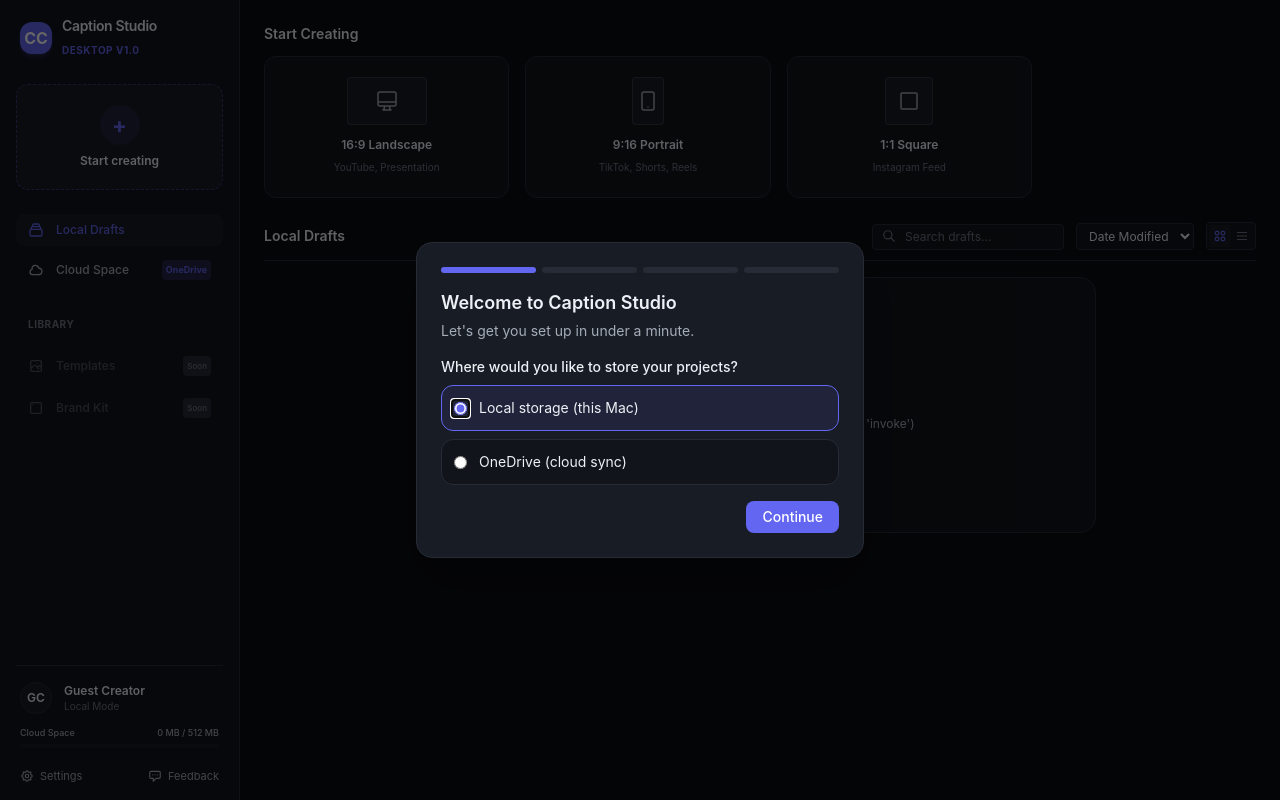
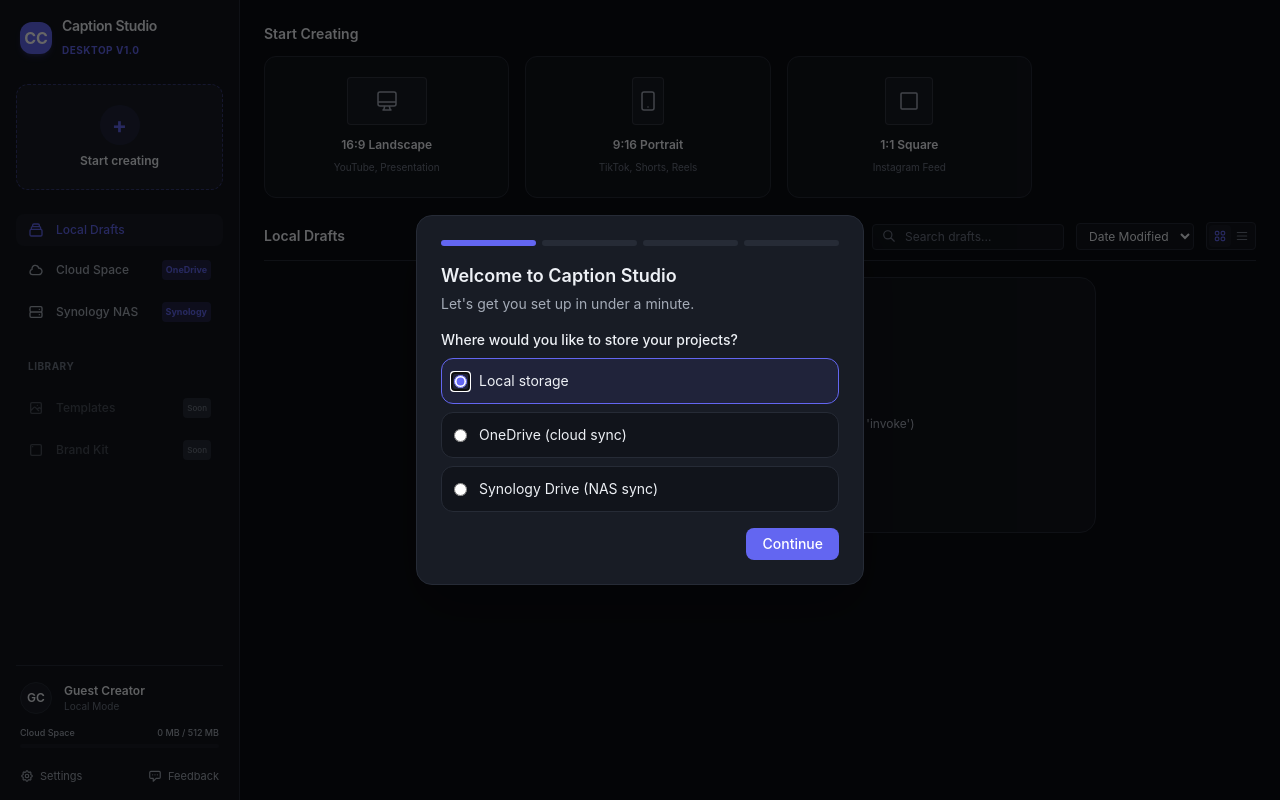
Before and after one commit to vinodhgsk/caption-studio, a React (Vite) app: page /#/ in a window 1280 px wide. Built offline with nearby package versions, Linux system fonts and the light colour scheme.

Commit message:
feat: implement project creation with multi-location storage support and new UI components

```diff
--- a/src/main/storage/index.ts
+++ b/src/main/storage/index.ts
@@ -20,6 +20,9 @@
   createSyncedOneDriveProvider,
   detectOneDrivePath
 } from './OneDriveProvider'
+import {
+  createSyncedSynologyDriveProvider
+} from './SynologyProvider'
 
 /** Open-dialog filters for media import (P3.3): video + image extensions. */
 const MEDIA_DIALOG_FILTERS: Electron.FileFilter[] = [
@@ -72,6 +75,9 @@
 export function getProvider(location: StorageLocation): StorageProvider {
   if (location === 'local') {
     return new LocalProvider(defaultLocalRoot())
+  }
+  if (location === 'synology') {
+    return createSyncedSynologyDriveProvider()
   }
   if (detectOneDrivePath() !== null) {
     return createSyncedOneDriveProvider()
--- a/src/renderer/routes/editorParams.ts
+++ b/src/renderer/routes/editorParams.ts
@@ -8,7 +8,7 @@
 
 /** Narrow a raw query value to a known `StorageLocation`, else null. */
 function asLocation(value: string | null): StorageLocation | null {
-  return value === 'local' || value === 'onedrive' ? value : null
+  return value === 'local' || value === 'onedrive' || value === 'synology' ? value : null
 }
 
 /**
--- a/src/renderer/routes/home/NewProjectDialog.tsx
+++ b/src/renderer/routes/home/NewProjectDialog.tsx
@@ -22,7 +22,8 @@
 ]
 const LOCATIONS: ReadonlyArray<{ code: StorageLocation; label: string }> = [
   { code: 'local', label: 'Local' },
-  { code: 'onedrive', label: 'OneDrive' }
+  { code: 'onedrive', label: 'OneDrive' },
+  { code: 'synology', label: 'Synology Drive' }
 ]
 
 const fieldLabel = 'mb-1 block text-sm font-medium text-text-secondary'
--- a/src/renderer/routes/home/Sidebar.tsx
+++ b/src/renderer/routes/home/Sidebar.tsx
@@ -90,6 +90,36 @@
           </span>
           <span className="rounded bg-accent/20 px-1 py-0.5 text-[9px] font-bold text-accent">
             OneDrive
+          </span>
+        </button>
+
+        <button
+          type="button"
+          onClick={() => onLocationChange('synology')}
+          className={`flex w-full items-center justify-between rounded-md px-3 py-2 text-left text-xs font-medium transition-colors ${
+            currentLocation === 'synology'
+              ? 'bg-surface-2 text-accent'
+              : 'text-text-secondary hover:bg-surface-2 hover:text-text-primary'
+          }`}
+        >
+          <span className="flex items-center gap-3">
+            <svg
+              className="h-4 w-4"
+              fill="none"
+              viewBox="0 0 24 24"
+              stroke="currentColor"
+              strokeWidth={2}
+            >
+              <path
+                strokeLinecap="round"
+                strokeLinejoin="round"
+                d="M5 12h14M5 12a2 2 0 01-2-2V6a2 2 0 012-2h14a2 2 0 012 2v4a2 2 0 01-2 2M5 12a2 2 0 00-2 2v4a2 2 0 002 2h14a2 2 0 002-2v-4a2 2 0 00-2-2m-2-4h.01M17 16h.01"
+              />
+            </svg>
+            <span>Synology NAS</span>
+          </span>
+          <span className="rounded bg-accent/20 px-1 py-0.5 text-[9px] font-bold text-accent">
+            Synology
           </span>
         </button>
 
--- a/src/renderer/routes/onboarding/OnboardingModal.tsx
+++ b/src/renderer/routes/onboarding/OnboardingModal.tsx
@@ -86,7 +86,7 @@
                 Where would you like to store your projects?
               </legend>
               <div className="flex flex-col gap-2">
-                {(['local', 'onedrive'] as const).map((loc, idx) => (
+                {(['local', 'onedrive', 'synology'] as const).map((loc, idx) => (
                   <label
                     key={loc}
                     className={`flex cursor-pointer items-center gap-3 rounded-lg border p-3 transition-colors ${
@@ -105,7 +105,11 @@
                       autoFocus={idx === 0}
                     />
                     <span className="text-sm text-text-primary">
-                      {loc === 'local' ? 'Local storage (this Mac)' : 'OneDrive (cloud sync)'}
+                      {loc === 'local'
+                        ? 'Local storage'
+                        : loc === 'onedrive'
+                        ? 'OneDrive (cloud sync)'
+                        : 'Synology Drive (NAS sync)'}
                     </span>
                   </label>
                 ))}
@@ -173,7 +177,14 @@
               screen.
             </p>
             <ul className="mb-4 list-inside list-disc space-y-1 text-sm text-text-secondary">
-              <li>Storage: {storageLocation === 'local' ? 'Local (this Mac)' : 'OneDrive'}</li>
+              <li>
+                Storage:{' '}
+                {storageLocation === 'local'
+                  ? 'Local storage'
+                  : storageLocation === 'onedrive'
+                  ? 'OneDrive'
+                  : 'Synology Drive'}
+              </li>
               <li>
                 Language:{' '}
                 {LANGUAGES.find((l) => l.code === language)?.label ?? language}
--- a/src/shared/storage.ts
+++ b/src/shared/storage.ts
@@ -16,7 +16,7 @@
 export { defaultTransform, defaultClipAudio, clipDuration, KEYFRAME_PROPS } from './project-schema'
 
 /** Where a project bundle physically lives. */
-export type StorageLocation = 'local' | 'onedrive'
+export type StorageLocation = 'local' | 'onedrive' | 'synology'
 
 /** Lightweight handle to a project bundle on a given storage target. */
 export interface ProjectRef {
```
Also changed, not shown: src/main/storage/SynologyProvider.ts (added, +40 -0 lines), 2 other files (tests, documents, lock files or other folders).
